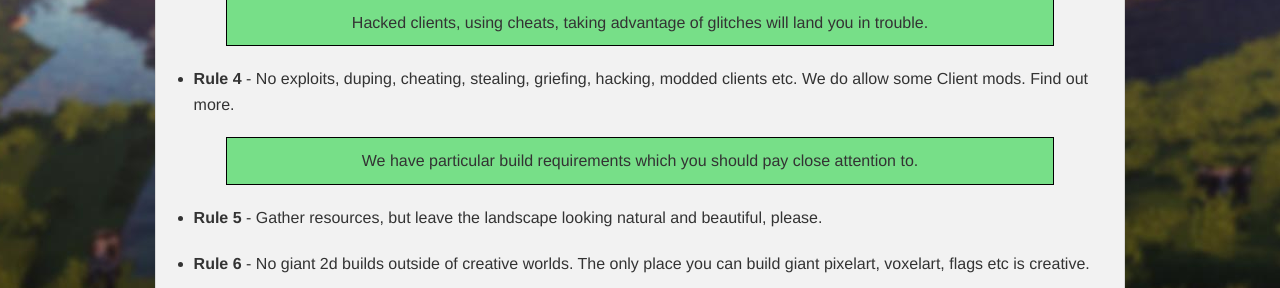
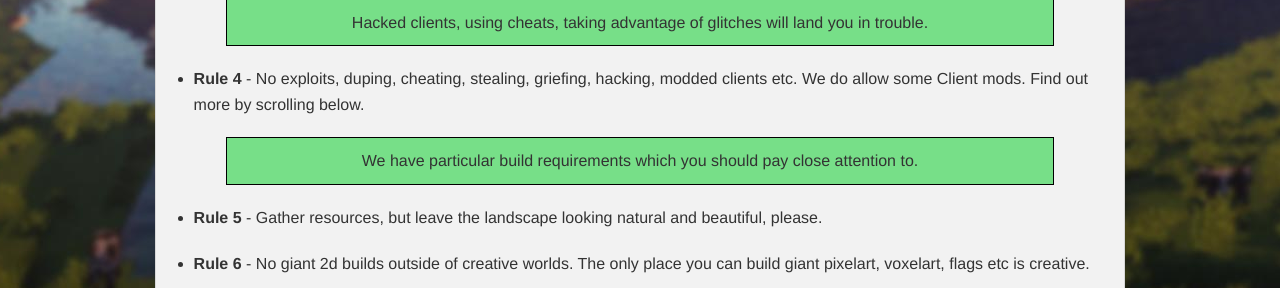
Before and after one commit to damnation-eu/website-beta, a Jekyll site: the page built from rules.md, in a window 1280 px wide and 900 px high, scrolled down 535 px, cut to the strip 190-478 px from the top of the window. Built offline with Jekyll 4.4.1, drawn with Linux system fonts in a browser that asks for light colours; nearby versions of some CDN libraries; library files that are not in the unit come from our copies.

Commit message:
Update rules.md

```diff
--- a/rules.md
+++ b/rules.md
@@ -21,7 +21,7 @@
       Hacked clients, using cheats, taking advantage of glitches will land you in trouble.
 </p>
 
-- **Rule 4** - No exploits, duping, cheating, stealing, griefing, hacking, modded clients etc. We do allow some Client mods. Find out more.
+- **Rule 4** - No exploits, duping, cheating, stealing, griefing, hacking, modded clients etc. We do allow some Client mods. Find out more by scrolling below.
 
 <p style="border: 1px solid black; text-align:center;background-color:#77df88; padding: 10px;margin: 0px 50px 20px 50px;">
       We have particular build requirements which you should pay close attention to.
@@ -49,7 +49,7 @@
 
 - **Rule 15** - On your registration to enter the server: Take the bold red number from Rule 1 on this rule overview page and ADD it to the bold red number from Rule #8 on this page, above, look.... it sticks out like a sore thumb, do you see it? Ahh good, you got it. Now write the total (aka sum) when asked. Thank you for understanding we only do this to make sure people read the rules' overview properly. It's an amazingly effective mechanism, and you'll love the result of it once you join our community. You'd be amazed how many people just skim read, particularly younger people. Thanks for your understanding in keeping this such an awesome server.
 
-<p style="border: 1px solid black; text-align:center;background-color:#77df88; padding: 10px;margin: 0px 50px">
+<p style="border: 1px solid black; text-align:center;background-color:#77df88; padding: 10px;margin: 0px 50px 20px 50px;">
       You are expected to uphold the spirit and the letter of the rules on all our servers.
 </p>
 
```
